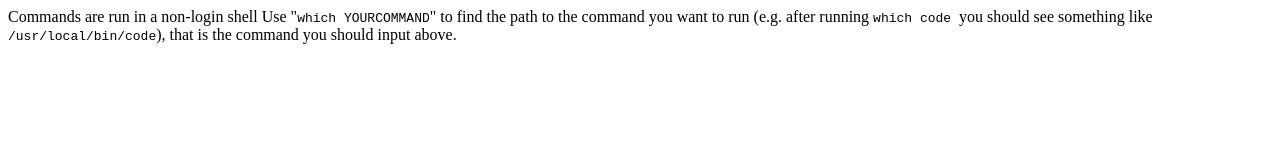
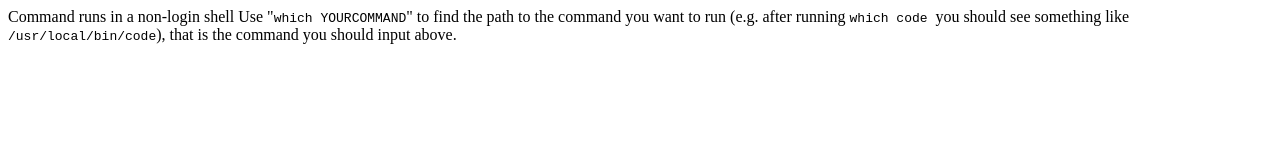
Before and after one commit to h0uter/timetomato, a website: page com.ellen-riemens.timetomato.sdPlugin/ui/command-runner.html in a window 1280 px wide. Drawn offline with Linux system fonts and the light colour scheme.

Commit message:
fix: correct wording in command description

```diff
--- a/com.ellen-riemens.timetomato.sdPlugin/ui/command-runner.html
+++ b/com.ellen-riemens.timetomato.sdPlugin/ui/command-runner.html
@@ -13,7 +13,7 @@
         -->
     <sdpi-item label="Command">
         <text>
-            <monospace>Commands are run in a non-login shell</monospace>
+            <monospace>Command runs in a non-login shell</monospace>
         </text>
         <sdpi-textfield setting="commandToRun" placeholder="Command to run" required>
         </sdpi-textfield>
```
